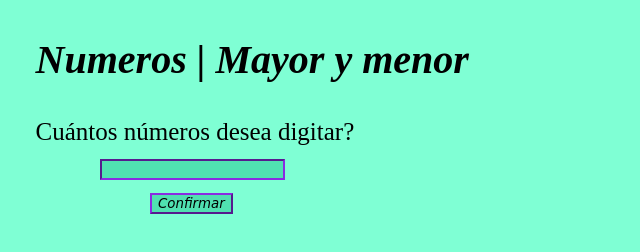
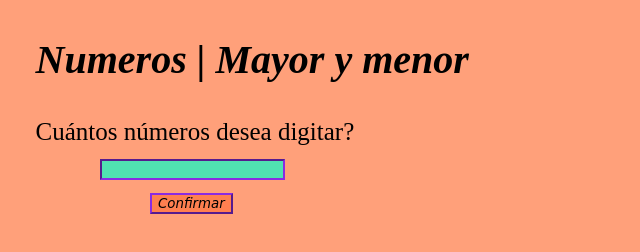
Before and after one commit to DannaGA66/Taller-16-08, a plain HTML site: page Trabajo n numeros/index.html in a window 1280 px wide. Shown: the whole page, without its empty margins (0-640 px from the left). Drawn offline with Linux system fonts and the light colour scheme.

Commit message:
Update styles.css

```diff
--- a/Trabajo n numeros/css/styles.css
+++ b/Trabajo n numeros/css/styles.css
@@ -1,7 +1,7 @@
 #bodi{
     margin: 0;
     padding: 0;
-    background-color: aquamarine;
+    background-color:lightsalmon;
     box-sizing: border-box;
     display: block;
 }
@@ -25,7 +25,7 @@ input,button{
 button{
     left:150px;
     border-color: blueviolet;
-    background-color: rgb(80, 225, 177);
+    background-color: coral;
     font-family:cursive;
 }
 button:hover{
```
